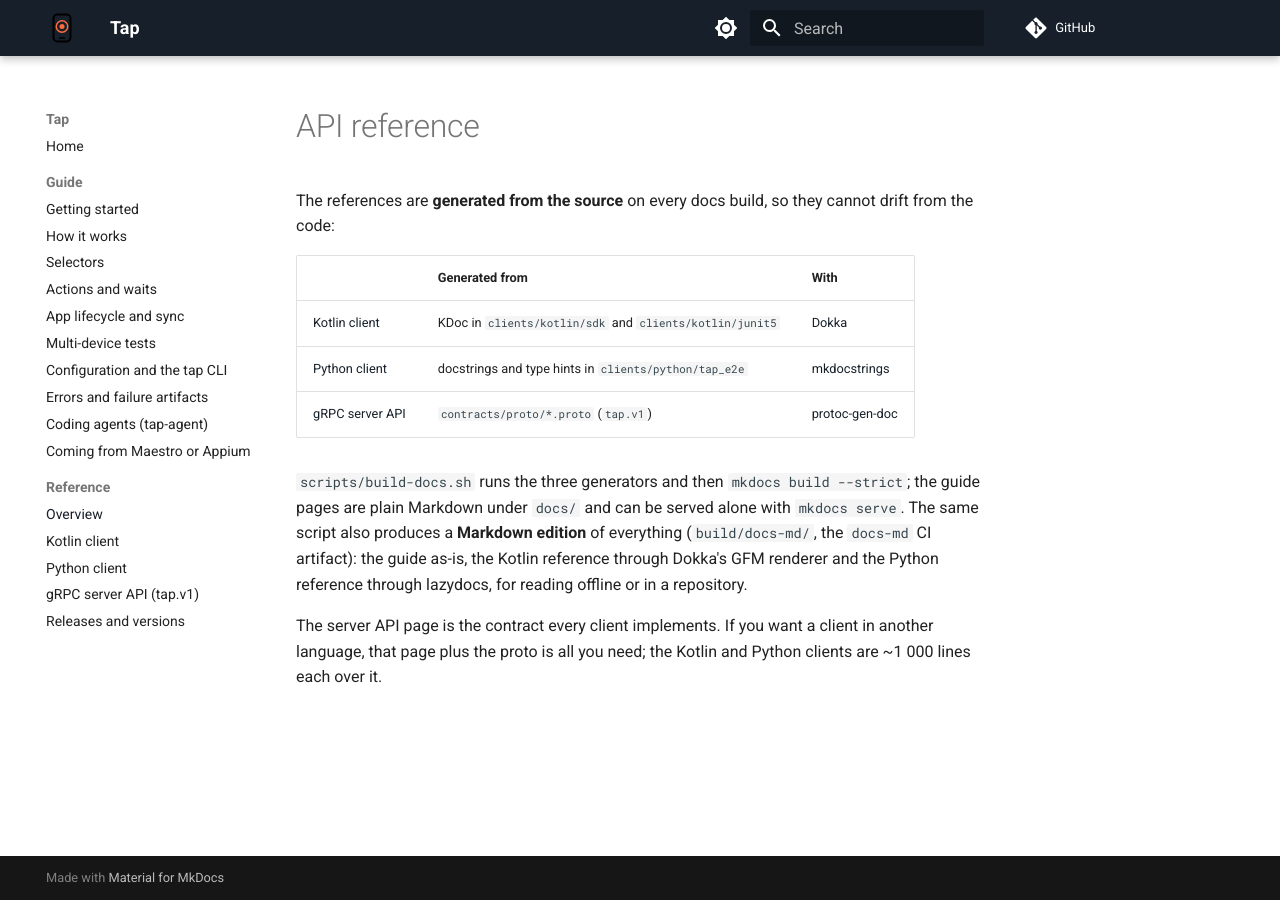
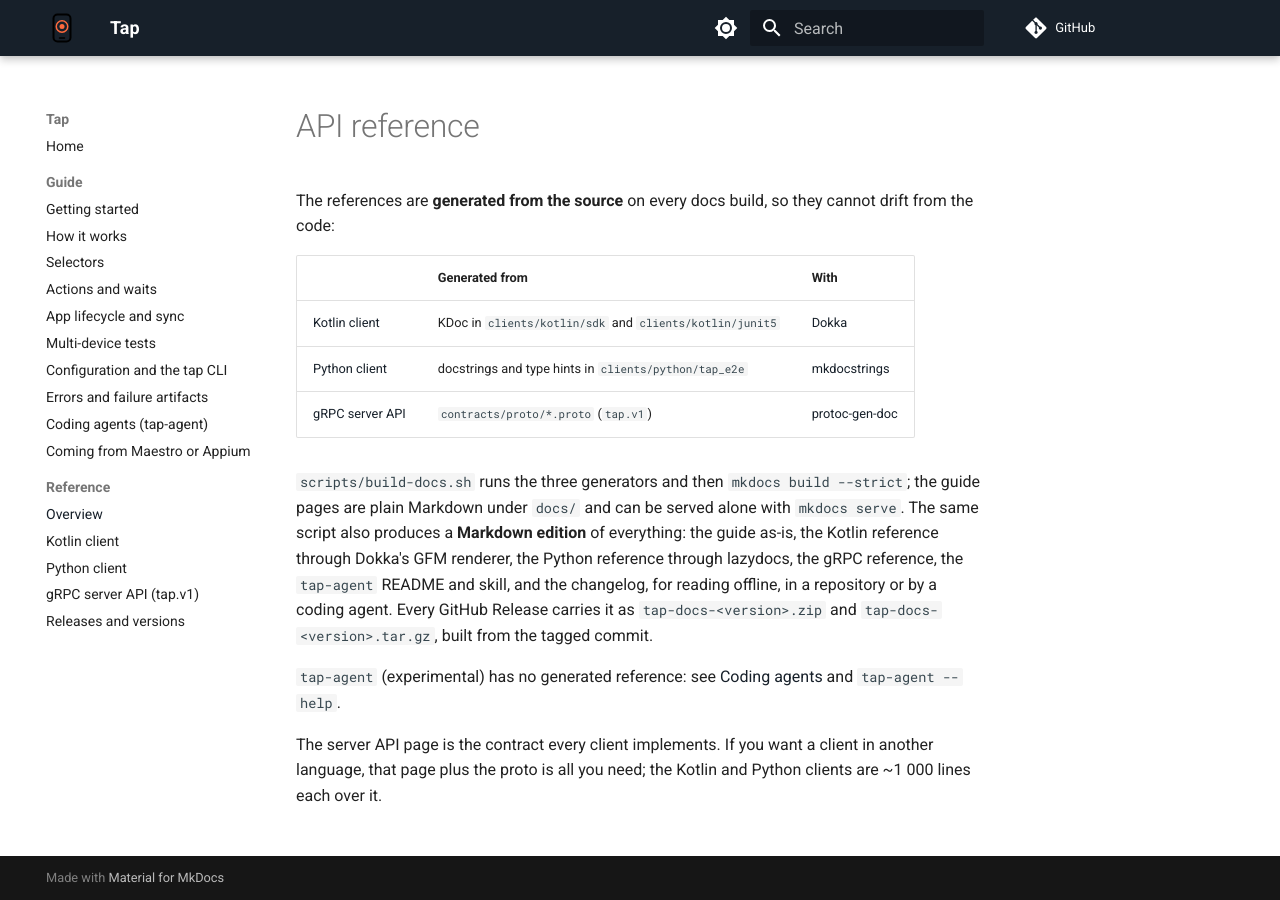
Before and after one commit to NoamCohen48/tap, an MkDocs documentation site: the page built from docs/reference/index.md, in a window 1280 px wide. Built offline with MkDocs 1.6.1 and Material for MkDocs 9.7.7, drawn with Linux system fonts in a browser that asks for light colours; comment, search, counter and statistics services are not loaded.

Commit message:
Apache-2.0 license; every release carries the docs as Markdown
- LICENSE (Apache-2.0, owner's call: anyone may use, fork and contribute), copied into both
  Python packages so the wheels carry it; license classifier, project URLs and POM
  licenses/url/scm metadata. SECURITY.md: private reporting and the trusted-host model.
- release.yml: a docs-bundle job for every family builds the Markdown edition from the
  tagged commit and each release attaches tap-docs-<version>.zip and .tar.gz (kept out of
  dist/ for the PyPI step). The build steps are a composite action shared with docs.yml.
  Header comment un-mangled.
- The bundle gains the tap-agent README and skill and the changelog; its Kotlin/Python index
  pages name TapConnection and tap_e2e. Internal .docs stay out.

```diff
--- a/docs/reference/index.md
+++ b/docs/reference/index.md
@@ -11,9 +11,14 @@ from the code:
 
 `scripts/build-docs.sh` runs the three generators and then `mkdocs build --strict`; the
 guide pages are plain Markdown under `docs/` and can be served alone with `mkdocs serve`.
-The same script also produces a **Markdown edition** of everything (`build/docs-md/`, the
-`docs-md` CI artifact): the guide as-is, the Kotlin reference through Dokka's GFM renderer
-and the Python reference through lazydocs, for reading offline or in a repository.
+The same script also produces a **Markdown edition** of everything: the guide as-is, the
+Kotlin reference through Dokka's GFM renderer, the Python reference through lazydocs, the
+gRPC reference, the `tap-agent` README and skill, and the changelog, for reading offline, in a
+repository or by a coding agent. Every GitHub Release carries it as
+`tap-docs-<version>.zip` and `tap-docs-<version>.tar.gz`, built from the tagged commit.
+
+`tap-agent` (experimental) has no generated reference: see [Coding agents](../guide/agents.md)
+and `tap-agent --help`.
 
 The server API page is the contract every client implements. If you want a client in another
 language, that page plus the proto is all you need; the Kotlin and Python clients are ~1 000
```
Also changed, not shown: .docs/release-engineering.md (+9 -4 lines), CHANGELOG.md (+7 -1 lines), README.md (+4 -0 lines), SECURITY.md (added, +10 -0 lines), docs/reference/releases.md (+4 -0 lines), 11 other files.
